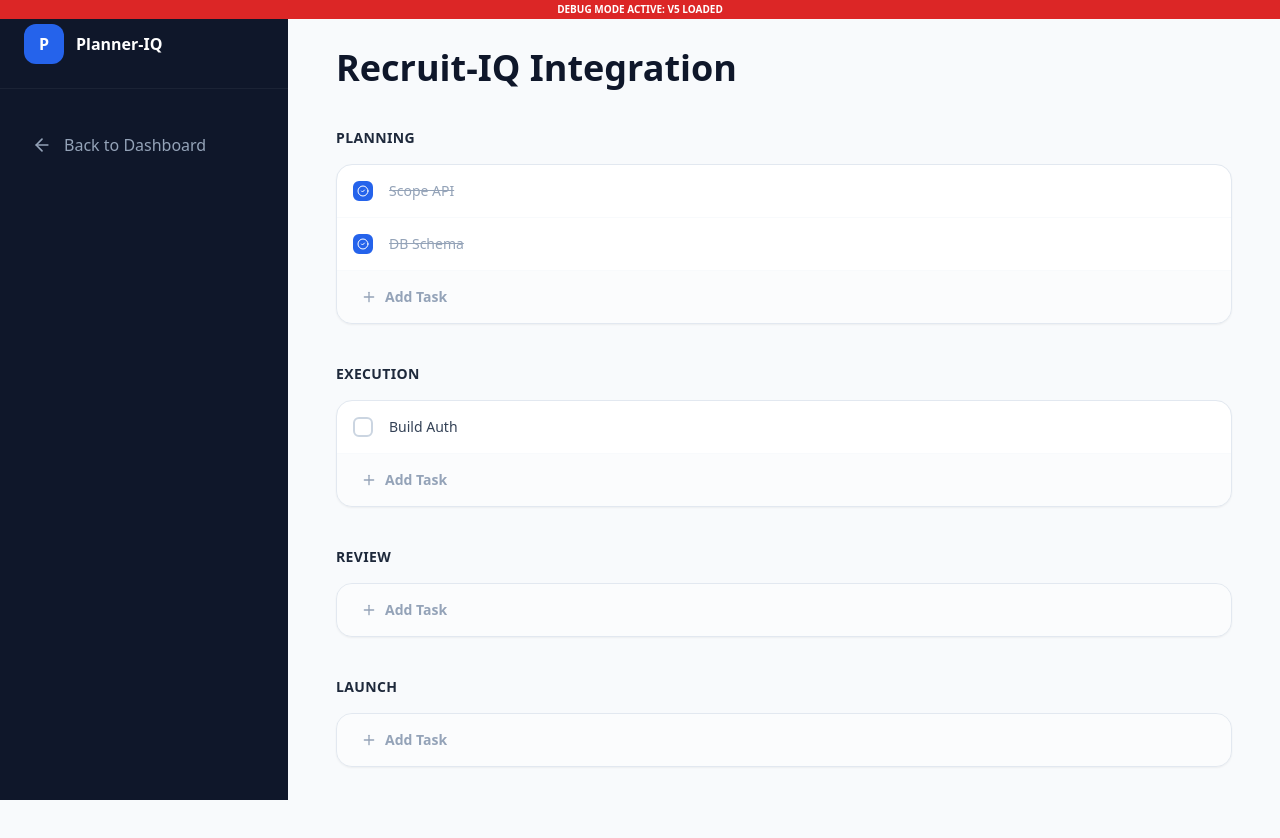
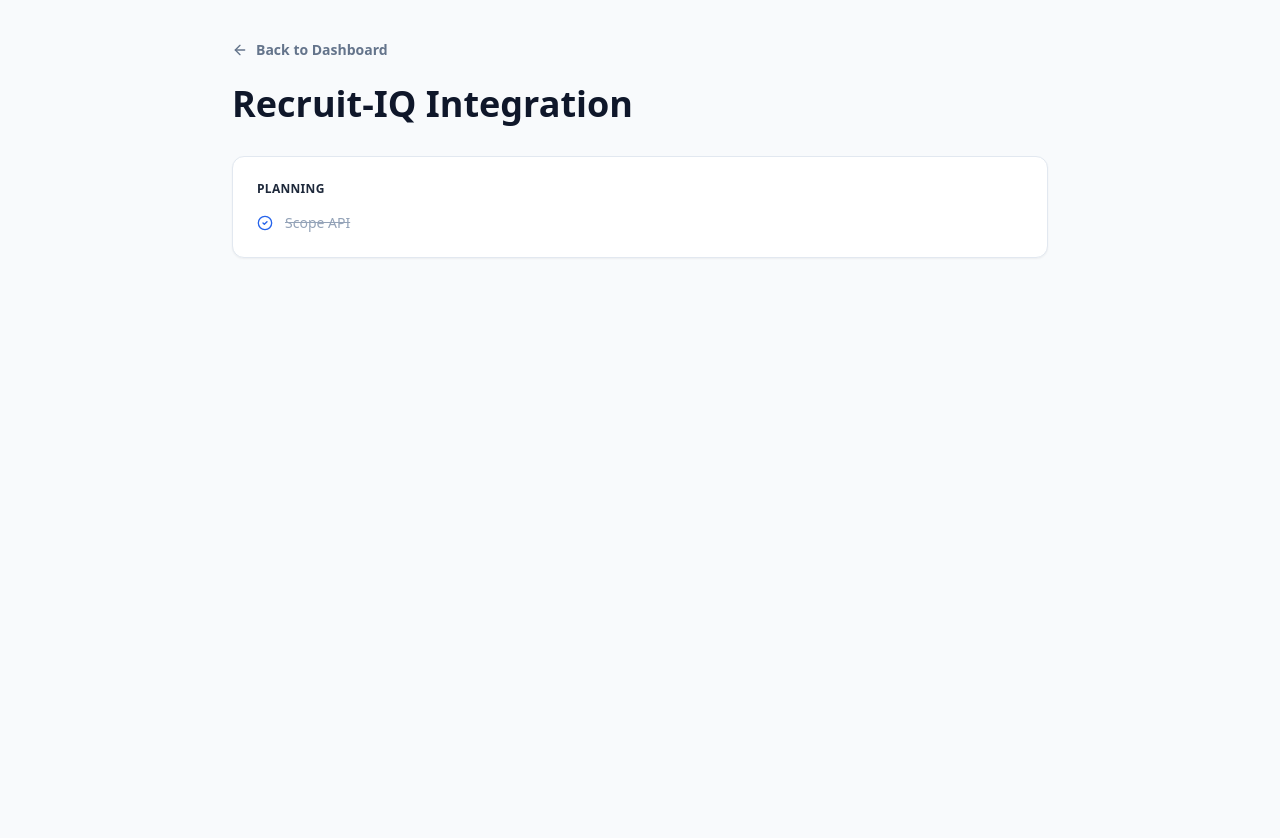
Before and after one commit to dansims2024-afk/Planner-IQ, a Next.js app: page /project/101 in a window 1280 px wide. Shown: the top 838 px of the page. After the commit the page ends 800 px from the top, so only its background shows below. Built offline with nearby package versions, Linux system fonts and the light colour scheme.

Commit message:
Update page.js

```diff
--- a/src/app/project/[id]/page.js
+++ b/src/app/project/[id]/page.js
@@ -2,168 +2,61 @@
 
 import React, { useState, useEffect } from 'react';
 import Link from 'next/link';
-import {
-  CheckCircle2, Plus, ArrowLeft, ChevronRight, Send
-} from 'lucide-react';
+import { CheckCircle2, Plus, ArrowLeft, ChevronRight, Send } from 'lucide-react';
 
-// --- SAFETY NET: DEFINING THE DATA LOCALLY ---
-// We name this "INITIAL_PROJECTS" so if any old code is lurking, it finds this variable.
+// --- DATA DEFINED LOCALLY (SAFETY FIX) ---
 const INITIAL_PROJECTS = [
   {
-    id: 101,
-    title: 'Recruit-IQ Integration',
-    type: 'Development',
-    status: 'On Track',
-    deadline: '3 days',
-    phases: [
-      { id: 1, name: 'Planning', tasks: [{ id: 1, text: 'Scope API', completed: true }, { id: 2, text: 'DB Schema', completed: true }] },
-      { id: 2, name: 'Execution', tasks: [{ id: 3, text: 'Build Auth', completed: false }] },
-      { id: 3, name: 'Review', tasks: [] },
-      { id: 4, name: 'Launch', tasks: [] }
-    ]
+    id: 101, title: 'Recruit-IQ Integration', type: 'Development', status: 'On Track', deadline: '3 days',
+    phases: [{ id: 1, name: 'Planning', tasks: [{id:1, text:'Scope API', completed:true}] }]
   },
   {
-    id: 102,
-    title: 'Staff-IQ Launch',
-    type: 'Marketing',
-    status: 'At Risk',
-    deadline: 'Overdue',
-    phases: [
-      { id: 1, name: 'Planning', tasks: [{ id: 1, text: 'Define Audience', completed: true }] },
-      { id: 2, name: 'Execution', tasks: [{ id: 2, text: 'Social Assets', completed: false }] },
-      { id: 3, name: 'Review', tasks: [] },
-      { id: 4, name: 'Launch', tasks: [] }
-    ]
+    id: 102, title: 'Staff-IQ Launch', type: 'Marketing', status: 'At Risk', deadline: 'Overdue',
+    phases: [{ id: 1, name: 'Planning', tasks: [] }]
   }
 ];
 
 export default function ProjectDetail({ params }) {
   const [project, setProject] = useState(null);
-  const [activeInput, setActiveInput] = useState(null);
+  const [isMounted, setIsMounted] = useState(false);
   const [taskText, setTaskText] = useState("");
-  const [isMounted, setIsMounted] = useState(false);
 
-  // 1. Mount Check
-  useEffect(() => {
-    setIsMounted(true);
-  }, []);
+  useEffect(() => setIsMounted(true), []);
 
-  // 2. Load Data (Using the Safety Net Variable)
   useEffect(() => {
     if (!isMounted) return;
-
-    const localData = localStorage.getItem('planner_iq_projects');
-    // We explicitly use INITIAL_PROJECTS here
-    const allProjects = localData ? JSON.parse(localData) : INITIAL_PROJECTS;
-
-    // Safely parse ID
-    const projectId = parseInt(params.id) || 101;
-    let current = allProjects.find(p => p.id === projectId);
-
-    // Ultimate Fallback: If nothing found, just load the first project
-    if (!current) {
-      console.warn('Project not found, loading default.');
-      current = INITIAL_PROJECTS[0];
-    }
-    setProject(current);
-  }, [params.id, isMounted]);
-
-  const saveProject = (updatedProject) => {
-    setProject(updatedProject);
     const localData = localStorage.getItem('planner_iq_projects');
     const allProjects = localData ? JSON.parse(localData) : INITIAL_PROJECTS;
 
-    const newList = allProjects.map(p =>
-      p.id === updatedProject.id ? updatedProject : p
-    );
-    localStorage.setItem('planner_iq_projects', JSON.stringify(newList));
-  };
+    // Safety check for ID
+    const targetId = parseInt(params.id);
+    const found = allProjects.find(p => p.id === targetId);
+    setProject(found || INITIAL_PROJECTS[0]);
+  }, [isMounted, params.id]);
 
-  const handleAddTask = (phaseId) => {
-    if (!taskText.trim() || !project) return;
-    const newTask = { id: Date.now(), text: taskText, completed: false };
-    const updatedPhases = project.phases.map(phase => {
-      if (phase.id !== phaseId) return phase;
-      return { ...phase, tasks: [...(phase.tasks || []), newTask] };
-    });
-    saveProject({ ...project, phases: updatedPhases });
-    setTaskText("");
-    setActiveInput(null);
-  };
-
-  const toggleTask = (phaseId, taskId) => {
-    if (!project) return;
-    const updatedPhases = project.phases.map(phase => {
-      if (phase.id !== phaseId) return phase;
-      return {
-        ...phase,
-        tasks: phase.tasks.map(task =>
-          task.id === taskId ? { ...task, completed: !task.completed } : task
-        )
-      };
-    });
-    saveProject({ ...project, phases: updatedPhases });
-  };
-
-  if (!isMounted || !project) {
-    return <div className="min-h-screen bg-slate-50 flex items-center justify-center p-10 text-slate-400 font-bold">Loading...</div>;
-  }
+  if (!isMounted || !project) return <div className="p-10 font-bold text-slate-400">Loading...</div>;
 
   return (
     <div className="min-h-screen bg-slate-50 flex font-sans text-slate-900">
+      <main className="max-w-4xl mx-auto p-10 w-full">
+        <Link href="/" className="flex items-center gap-2 text-slate-500 mb-6 hover:text-blue-600 font-bold text-sm"><ArrowLeft size={16} /> Back to Dashboard</Link>
+        <h1 className="text-4xl font-extrabold text-slate-900 mb-8">{project.title}</h1>
 
-      {/* DEBUG BANNER: If you don't see this, the code didn't update! */}
-      <div className="fixed top-0 left-0 w-full bg-red-600 text-white text-[10px] font-bold text-center z-[9999] py-0.5">
-        DEBUG MODE ACTIVE: V5 LOADED
-      </div>
-
-      <aside className="w-72 bg-slate-900 text-slate-300 flex flex-col fixed h-full hidden lg:flex">
-        <div className="p-6 border-b border-white/5 flex items-center gap-3">
-          <div className="w-10 h-10 bg-blue-600 rounded-xl flex items-center justify-center text-white font-bold">P</div>
-          <h1 className="font-bold text-white">Planner-IQ</h1>
-        </div>
-        <nav className="p-4 mt-4">
-          <Link href="/" className="flex items-center gap-3 px-4 py-3 rounded-xl hover:bg-white/10 text-slate-400 hover:text-white transition-all font-medium">
-            <ArrowLeft size={20} /> Back to Dashboard
-          </Link>
-        </nav>
-      </aside>
-
-      <main className="flex-1 lg:ml-72 relative p-8">
-        <div className="max-w-4xl mx-auto">
-          <header className="mb-10 pt-4">
-            <h1 className="text-4xl font-extrabold text-slate-900">{project.title}</h1>
-          </header>
-
-          <div className="space-y-10 pb-20">
-            {(project.phases || []).map((phase) => (
-              <section key={phase.id} className="group">
-                <div className="flex items-center justify-between mb-4">
-                  <h3 className="font-bold text-slate-800 uppercase tracking-wide text-sm">{phase.name}</h3>
-                </div>
-                <div className="bg-white rounded-2xl border border-slate-200 shadow-sm overflow-hidden">
-                  {(phase.tasks || []).map((task) => (
-                    <div key={task.id} onClick={() => toggleTask(phase.id, task.id)} className="flex items-center gap-4 p-4 border-b border-slate-50 hover:bg-slate-50 cursor-pointer">
-                      <div className={`w-5 h-5 rounded-md border-2 flex items-center justify-center ${task.completed ? 'bg-blue-600 border-blue-600' : 'border-slate-300'}`}>
-                        {task.completed && <CheckCircle2 size={12} className="text-white" />}
-                      </div>
-                      <span className={`text-sm font-medium ${task.completed ? 'text-slate-400 line-through' : 'text-slate-700'}`}>{task.text}</span>
-                    </div>
-                  ))}
-                  <div className="p-2 bg-slate-50/50">
-                    {activeInput === phase.id ? (
-                      <div className="flex items-center gap-2 p-1">
-                        <input autoFocus type="text" value={taskText} onChange={(e) => setTaskText(e.target.value)} onKeyDown={(e) => e.key === 'Enter' && handleAddTask(phase.id)} className="flex-1 bg-white border border-blue-200 rounded-lg px-3 py-2 text-sm" placeholder="Add task..." />
-                        <button onClick={() => handleAddTask(phase.id)} className="p-2 bg-blue-600 text-white rounded-lg"><Send size={16} /></button>
-                      </div>
-                    ) : (
-                      <button onClick={() => { setActiveInput(phase.id); setTaskText(""); }} className="w-full flex items-center gap-2 px-4 py-2 text-slate-400 text-sm font-semibold hover:text-blue-600"><Plus size={16} /> Add Task</button>
-                    )}
+        <div className="space-y-6">
+          {(project.phases || []).map(phase => (
+            <div key={phase.id} className="bg-white p-6 rounded-xl border border-slate-200 shadow-sm">
+              <h3 className="font-bold text-slate-800 uppercase tracking-wide text-xs mb-4">{phase.name}</h3>
+              <div className="space-y-3">
+                {(phase.tasks || []).map(task => (
+                  <div key={task.id} className="flex items-center gap-3 text-sm">
+                    <CheckCircle2 size={16} className={task.completed ? "text-blue-600" : "text-slate-300"} />
+                    <span className={task.completed ? "line-through text-slate-400" : "text-slate-700"}>{task.text}</span>
                   </div>
-                </div>
-              </section>
-            ))}
-          </div>
+                ))}
+                {phase.tasks?.length === 0 && <div className="text-slate-400 text-sm italic">No tasks yet.</div>}
+              </div>
+            </div>
+          ))}
         </div>
       </main>
     </div>
```
